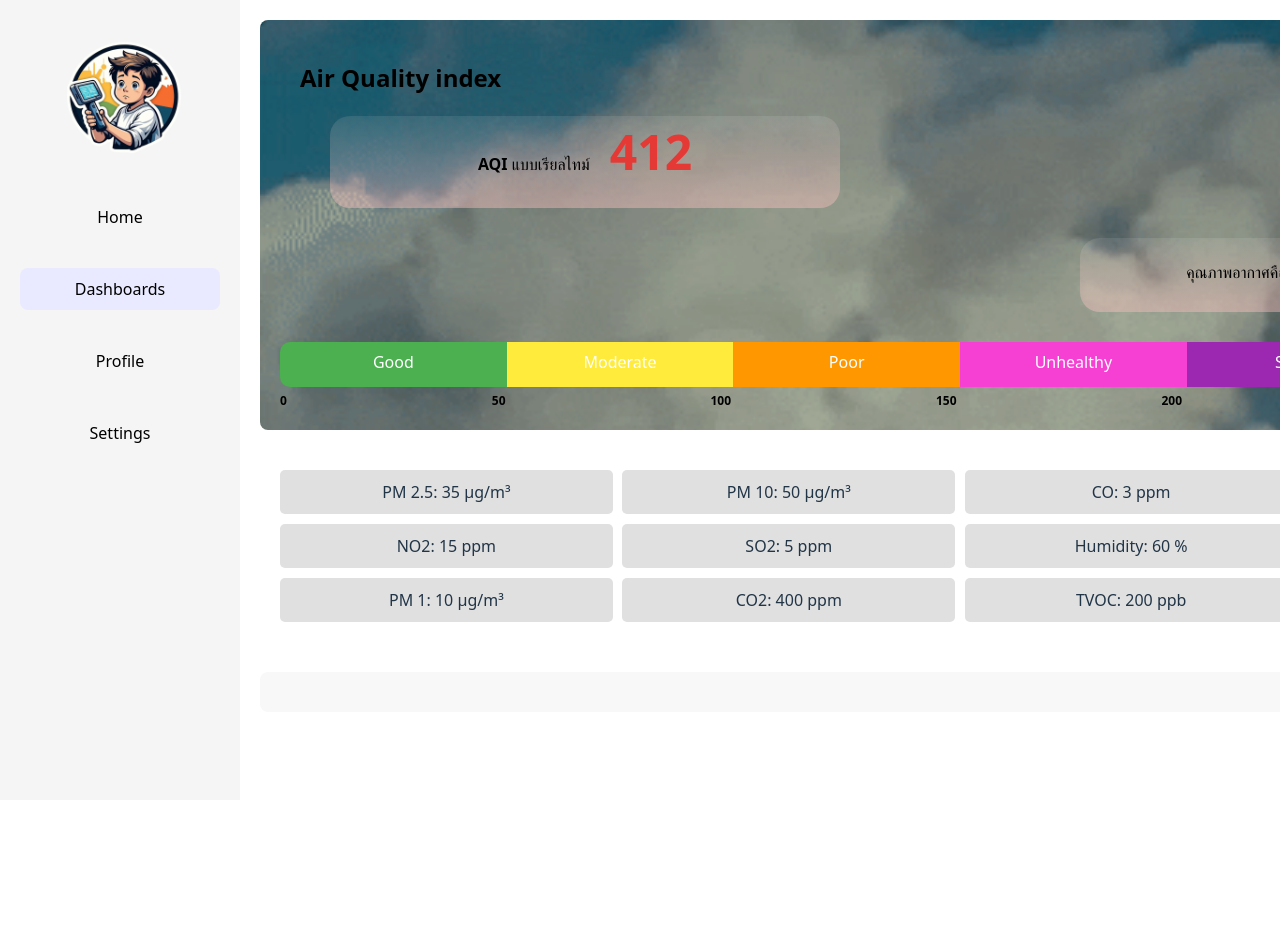
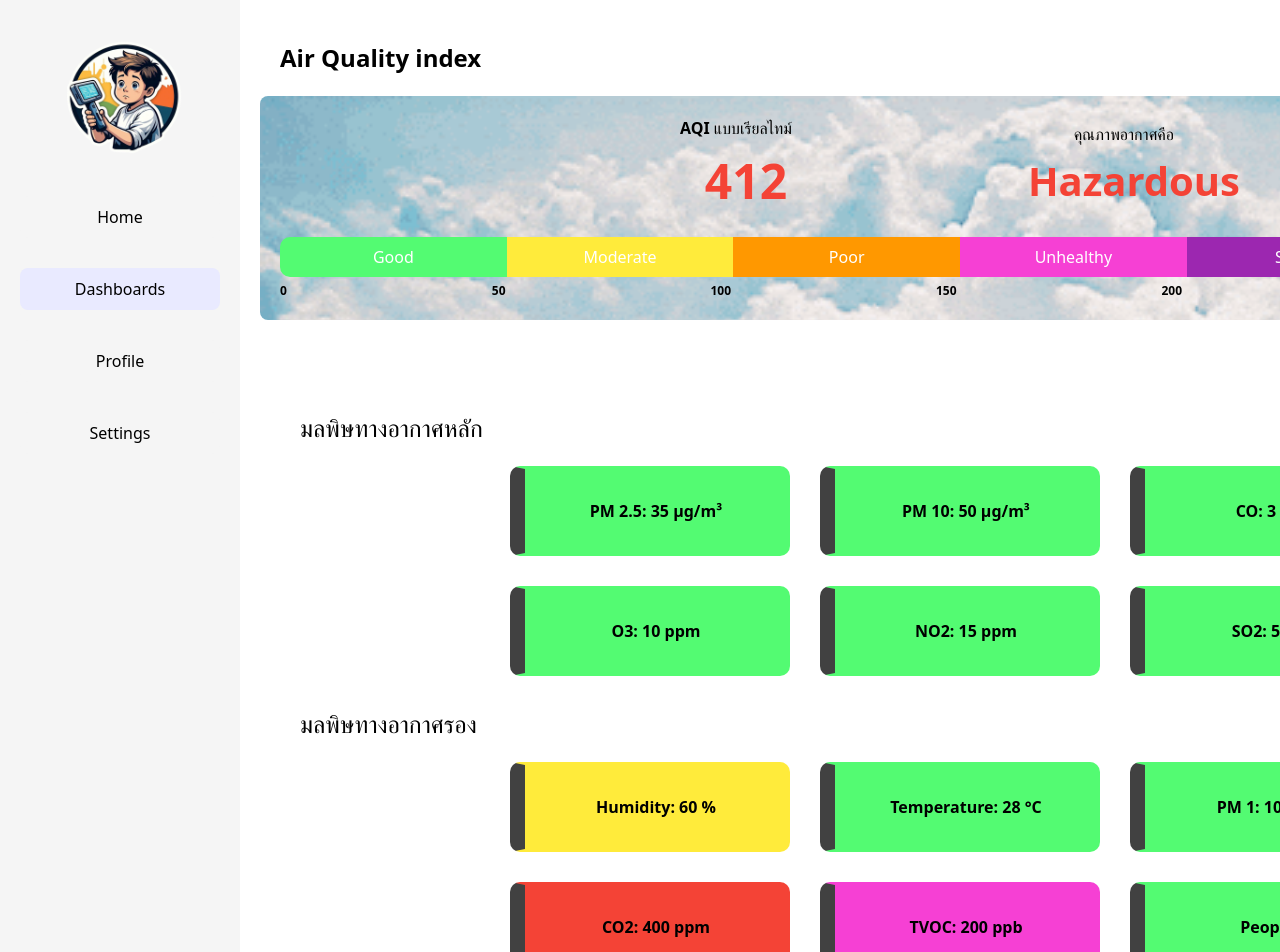
Before and after one commit to Paramet02/Classroom-Environment-Monitoring-System-Front-End, a React (Vite) app: page /dashboard in a window 1280 px wide. Shown: the top 952 px of the page. Before the commit the page ends 800 px from the top, so only its background shows below. Built offline with nearby package versions, Linux system fonts and the light colour scheme.

Commit message:
Update  01/04/25
Update Dashboard  v2

```diff
--- a/package.json
+++ b/package.json
@@ -16,7 +16,8 @@
     "react-dom": "^19.0.0",
     "react-icons": "^5.5.0",
     "react-router": "^7.3.0",
-    "react-router-dom": "^7.3.0"
+    "react-router-dom": "^7.3.0",
+    "react-select": "^5.10.1"
   },
   "devDependencies": {
     "@eslint/js": "^9.21.0",
--- a/src/components/Dashboard.css
+++ b/src/components/Dashboard.css
@@ -116,14 +116,14 @@
 
   .dashboard-container {
     display: flex;
-    height: 100vh;
+    height: 500vh;
     width: 210vh;
-    background-color: #FFFF;
+    background-color: #ffff;
   }
 
   .sidebar {
     width: 200px;
-    background-color: #F5F5F5;
+    background-color: #f5f5f5;
     padding: 20px;
   }
 
@@ -133,13 +133,15 @@
     padding: 10px;
     margin-bottom: 30px;
     border: none;
-    background-color: #F5F5F5;
+    background-color: #f5f5f5;
     cursor: pointer;
     color: #000;
   }
-  .page button{
-    background-color: #E9EAFF;
+
+  .page button {
+    background-color: #e9eaff;
   }
+
   .sidebar-logo {
     width: 150px;
     height: 150px;
@@ -153,14 +155,17 @@
   }
 
   .aqi-card {
-    background-image: url('../assets/Picture/lightcloud.gif');
-  background-repeat: no-repeat;
-  background-size: cover;
+    background-image: url('../assets/Picture/sky.gif');
+    background-repeat: no-repeat;
+    background-size: cover;
     padding: 20px;
     border-radius: 8px;
     margin-bottom: 20px;
   }
-
+  .Header {
+    margin-top: 20px;
+    margin-bottom: 20px;
+  }
   .aqi-title {
     padding-left: 20px;
     display: flex;
@@ -171,6 +176,7 @@
   }
 
   .aqi-details {
+    display: flex;
     justify-content: space-between;
     align-items: center;
     margin-bottom: 20px;
@@ -178,24 +184,20 @@
   }
 
   .aqi-value-container {
-    border-radius: 20px;
-    margin-bottom: 30px;
-    background: linear-gradient(to bottom, #ffffff18, #ffc2c16c);
+    display: flex;
+    flex-direction: column;
+    align-items: center;
     text-align: center;
-    justify-content: space-between;
-    margin-left: 50px;
-    margin-right: 800px;
-    padding-bottom: 20px;
+    margin-right: 20px;
+    margin-left: 400px;
   }
+
   .aqi-quality-container {
-    border-radius: 20px;
-    margin-bottom: 30px;
-    background: linear-gradient(to bottom, #ffffff18, #ffc2c16c);
+    display: flex;
+    flex-direction: column;
+    align-items: center;
     text-align: center;
-    justify-content: space-between;
-    margin-left: 800px;
-    margin-right:100px;
-    padding-bottom: 20px;
+    margin-right: 400px;
   }
 
   .aqi-label {
@@ -208,13 +210,13 @@
   .aqi-value {
     font-size: 48px;
     font-weight: bold;
-    color: #e53935; /* สีแดงสำหรับค่า AQI สูง */
+    color: #e53935;
   }
 
   .aqi-quality {
-    font-size: 24px;
+    font-size: 40px;
     font-weight: bold;
-    color: #e53935; /* สีแดงสำหรับคุณภาพอากาศแย่ */
+    color: #e53935;
   }
 
   .aqi-icon {
@@ -227,7 +229,7 @@
 
   .aqi-scale-bar {
     display: flex;
-    height: 45px;
+    height: 40px;
     border-radius: 10px;
     overflow: hidden;
   }
@@ -242,7 +244,7 @@
   }
 
   .aqi-scale-segment.good {
-    background-color: #4caf50;
+    background-color: #53FB72;
   }
 
   .aqi-scale-segment.moderate {
@@ -277,25 +279,47 @@
   .aqi-display {
     padding: 20px;
     border-radius: 8px;
+    margin-top: 50px;
     margin-bottom: 20px;
   }
 
   .aqi-row {
     display: flex;
     justify-content: space-between;
-    margin-bottom: 10px;
+    margin-bottom: 30px;
+    margin-right: 200px;
+    margin-left: 230px;
   }
 
   .aqi-box {
     background-color: #e0e0e0;
-    padding: 10px;
-    border-radius: 5px;
-    width: 23%; /* ปรับความกว้างให้เหมาะสม */
+    padding: 30px;
+    border-radius: 10px;
+    width: 23%;
     text-align: center;
+    color: #000;
+    font-weight: bold;
+    border: solid;
+    border-left-color: #414141;
+    border-left-width: 15px;
+    border-top-color: #e0e0e000;
+    border-bottom-color: #e0e0e000;
+    border-right-color: #e0e0e000;
+    margin-right: 30px;
+
   }
 
-  .graph-display {
-    background-color: #f8f8f8;
-    padding: 20px;
-    border-radius: 8px;
+  .graph-controls {
+    display: flex;
+    justify-content: flex-end;
+    margin-bottom: 20px;
   }
+
+  .graph-controls > div {
+    margin-left: 10px;
+  }
+  .aqi-display .chart-container {
+    width: 80%; /* ปรับขนาดความกว้างให้ใหญ่ขึ้น (80% ของ container) */
+    height: 400px; /* ปรับขนาดความสูง */
+    margin: 20px auto; /* จัดกึ่งกลางแนวนอน และเพิ่มระยะห่างด้านบนและด้านล่าง */
+  }
--- a/src/components/Dashboard.jsx
+++ b/src/components/Dashboard.jsx
@@ -1,7 +1,6 @@
 // import React from 'react';
 // import './Dashboard.css';
 // import { Link } from 'react-router-dom'; // เพิ่ม import Link
-
 
 // function Dashboard() {
 //   const date = "01/01/25";
@@ -248,7 +247,6 @@
 // }
 
 // export default Dashboard;
-
 
 // import React, { useState, useEffect } from 'react';
 // import './Dashboard.css';
@@ -531,10 +529,14 @@
 
 // export default Dashboard;
 
-
-import React from 'react';
+import React, { useState } from 'react';
 import './Dashboard.css';
 import logo from '../assets/Picture/Logo.png';
+import { Line } from 'react-chartjs-2';
+import { Chart as ChartJS, CategoryScale, LinearScale, PointElement, LineElement, Title, Tooltip, Legend } from 'chart.js';
+import Select from 'react-select';
+
+ChartJS.register(CategoryScale, LinearScale, PointElement, LineElement, Title, Tooltip, Legend);
 
 function Dashboard() {
   // จำลองค่า AQI
@@ -553,23 +555,55 @@ function Dashboard() {
 
   // จำลองค่า AQI สำหรับ card
   const aqiValue = 412;
-  const aqiQuality = 'Hazardous';
-
+  const getAqiQuality = (aqi) => {
+    if (aqi >= 0 && aqi <= 50) {
+      return 'Good';
+    } else if (aqi > 50 && aqi <= 100) {
+      return 'Moderate';
+    } else if (aqi > 100 && aqi <= 150) {
+      return 'Poor';
+    } else if (aqi > 150 && aqi <= 200) {
+      return 'Unhealthy';
+    } else if (aqi > 200 && aqi <= 300) {
+      return 'Severe';
+    } else if (aqi > 300 && aqi <= 350) {
+      return 'Hazardous';
+    } else {
+      return 'Hazardous'; // ค่าเกิน 350
+    }
+  };
+  const aqiQuality = getAqiQuality(aqiValue);
+  const getAqiColor = (aqi) => {
+    if (aqi >= 0 && aqi <= 50) {
+      return '#53FB72'; // เขียว
+    } else if (aqi > 50 && aqi <= 100) {
+      return '#ffeb3b'; // เหลือง
+    } else if (aqi > 100 && aqi <= 150) {
+      return '#ff9800'; // ส้ม
+    } else if (aqi > 150 && aqi <= 200) {
+      return '#f640d4'; // ชมพู
+    } else if (aqi > 200 && aqi <= 300) {
+      return '#9c27b0'; // ม่วง
+    } else if (aqi > 300 && aqi <= 350) {
+      return '#f44336'; // แดง
+    } else {
+      return '#f44336'; // แดง (ค่าเกิน 350)
+    }
+  };
   return (
-
     <div className="dashboard-container">
       <Sidebar />
       <div className="main-content">
+        <h2 className="aqi-title">Air Quality index</h2>
         <div className="aqi-card">
-          <h2 className="aqi-title">Air Quality index</h2>
           <div className="aqi-details">
             <div className="aqi-value-container">
               <span className="aqi-label">AQI แบบเรียลไทม์</span>
-              <span className="aqi-value">{aqiValue}</span>
+              <span className="aqi-value" style={{ color: getAqiColor(aqiValue) }}>{aqiValue}</span>
             </div>
             <div className="aqi-quality-container">
               <span className="aqi-label">คุณภาพอากาศคือ</span>
-              <span className="aqi-quality">{aqiQuality}</span>
+              <span className="aqi-quality" style={{ color: getAqiColor(aqiValue) }}>{aqiQuality}</span>
               <span className="aqi-icon"></span> {/* ใช้ไอคอนแสดงอารมณ์ */}
             </div>
           </div>
@@ -607,20 +641,6 @@ function Dashboard() {
           tvoc={tvoc}
           people={people}
         />
-        <GraphDisplay
-          pm25={pm25}
-          pm10={pm10}
-          co={co}
-          o3={o3}
-          no2={no2}
-          so2={so2}
-          humidity={humidity}
-          temperature={temperature}
-          pm1={pm1}
-          co2={co2}
-          tvoc={tvoc}
-          people={people}
-        />
       </div>
     </div>
   );
@@ -629,10 +649,10 @@ function Dashboard() {
 function Sidebar() {
   return (
     <div className="sidebar">
-      <img src={logo} alt="Logo" className="sidebar-logo" /> {/* เพิ่มรูปโลโก้ */}
+      <img src={logo} alt="Logo" className="sidebar-logo" />
       <button>Home</button>
       <div className="page">
-      <button>Dashboards</button>
+        <button>Dashboards</button>
       </div>
       <button>Profile</button>
       <button>Settings</button>
@@ -654,49 +674,137 @@ function AQIDisplay({
   tvoc,
   people,
 }) {
+  const [selectedTemperature, setSelectedTemperature] = useState('temperature');
+  const [selectedHour, setSelectedHour] = useState('24');
+
+  const temperatureOptions = [
+    { value: 'temperature', label: 'อุณหภูมิ' },
+    { value: 'humidity', label: 'ความชื้น' },
+    { value: 'pm25', label: 'PM 2.5' },
+    { value: 'pm10', label: 'PM 10' },
+    { value: 'co', label: 'CO' },
+    { value: 'o3', label: 'O3' },
+    { value: 'no2', label: 'NO2' },
+    { value: 'so2', label: 'SO2' },
+    { value: 'pm1', label: 'PM 1' },
+    { value: 'co2', label: 'CO2' },
+    { value: 'tvoc', label: 'TVOC' },
+    { value: 'people', label: 'จำนวนคน' },
+  ];
+
+  const hourOptions = [
+    { value: '24', label: '24 ชั่วโมง' },
+    { value: '12', label: '12 ชั่วโมง' },
+    { value: '6', label: '6 ชั่วโมง' },
+  ];
+
+  const data = {
+    labels: ['1', '2', '3', '4', '5', '6', '7', '8', '9', '10', '11', '12', '13', '14', '15', '16', '17', '18', '19', '20', '21', '22', '23', '24'],
+    datasets: [
+      {
+        label: temperatureOptions.find(option => option.value === selectedTemperature).label,
+        data: [temperature, humidity, pm25, pm10, temperature, humidity, pm25, pm10, temperature, humidity, pm25, pm10, temperature, humidity, pm25, pm10, temperature, humidity, pm25, pm10, temperature, humidity, pm25, pm10], // ตัวอย่างข้อมูล
+        fill: false,
+        borderColor: 'rgb(75, 192, 192)',
+        tension: 0.1,
+      },
+    ],
+  };
+
+  const options = {
+    maintainAspectRatio: false,
+    responsive: true,
+    height: 400,
+    scales: {
+      y: {
+        beginAtZero: true,
+      },
+    },
+  };
+
+  const selectStyles = {
+    control: (provided) => ({
+      ...provided,
+      color: 'black',
+    }),
+    singleValue: (provided) => ({
+      ...provided,
+      color: 'black',
+    }),
+    option: (provided) => ({
+      ...provided,
+      color: 'black',
+    }),
+  };
+
+  const getColor = (value) => {
+    if (value >= 0 && value <= 50) {
+      return '#53FB72'; // เขียว
+    } else if (value > 50 && value <= 100) {
+      return '#ffeb3b'; // เหลือง
+    } else if (value > 100 && value <= 150) {
+      return '#ff9800'; // ส้ม
+    } else if (value > 150 && value <= 200) {
+      return '#f640d4'; // ชมพู
+    } else if (value > 200 && value <= 300) {
+      return '#9c27b0'; // ม่วง
+    } else if (value > 300 && value <= 500) {
+      return '#f44336'; // แดง
+    } else {
+      return '#e0e0e0'; // สีเริ่มต้น
+    }
+  };
+
   return (
     <div className="aqi-display">
-      <div className="aqi-row">
-        <div className="aqi-box">PM 2.5: {pm25} µg/m³</div>
-        <div className="aqi-box">PM 10: {pm10} µg/m³</div>
-        <div className="aqi-box">CO: {co} ppm</div>
-        <div className="aqi-box">O3: {o3} ppm</div>
+      <div className="Header">
+        <h2 className="aqi-title">มลพิษทางอากาศหลัก</h2>
       </div>
       <div className="aqi-row">
-        <div className="aqi-box">NO2: {no2} ppm</div>
-        <div className="aqi-box">SO2: {so2} ppm</div>
-        <div className="aqi-box">Humidity: {humidity} %</div>
-        <div className="aqi-box">Temperature: {temperature} °C</div>
+        <div className="aqi-box" style={{ backgroundColor: getColor(pm25) }}>PM 2.5: {pm25} µg/m³</div>
+        <div className="aqi-box" style={{ backgroundColor: getColor(pm10) }}>PM 10: {pm10} µg/m³</div>
+        <div className="aqi-box" style={{ backgroundColor: getColor(co) }}>CO: {co} ppm</div>
       </div>
       <div className="aqi-row">
-        <div className="aqi-box">PM 1: {pm1} µg/m³</div>
-        <div className="aqi-box">CO2: {co2} ppm</div>
-        <div className="aqi-box">TVOC: {tvoc} ppb</div>
-        <div className="aqi-box">People: {people}</div>
+        <div className="aqi-box" style={{ backgroundColor: getColor(o3) }}>O3: {o3} ppm</div>
+        <div className="aqi-box" style={{ backgroundColor: getColor(no2) }}>NO2: {no2} ppm</div>
+        <div className="aqi-box" style={{ backgroundColor: getColor(so2) }}>SO2: {so2} ppm</div>
+      </div>
+      <div className="Header">
+        <h2 className="aqi-title">มลพิษทางอากาศรอง</h2>
+      </div>
+      <div className="aqi-row">
+        <div className="aqi-box" style={{ backgroundColor: getColor(humidity) }}>Humidity: {humidity} %</div>
+        <div className="aqi-box" style={{ backgroundColor: getColor(temperature) }}>Temperature: {temperature} °C</div>
+        <div className="aqi-box" style={{ backgroundColor: getColor(pm1) }}>PM 1: {pm1} µg/m³</div>
+      </div>
+      <div className="aqi-row">
+        <div className="aqi-box" style={{ backgroundColor: getColor(co2) }}>CO2: {co2} ppm</div>
+        <div className="aqi-box" style={{ backgroundColor: getColor(tvoc) }}>TVOC: {tvoc} ppb</div>
+        <div className="aqi-box" style={{ backgroundColor: getColor(people) }}>People: {people}</div>
+      </div>
+      <div className="Header">
+        <h2 className="aqi-title">กราฟแสดงข้อมูล</h2>
+      </div>
+      <div className="graph-controls">
+        <Select
+          options={temperatureOptions}
+          defaultValue={temperatureOptions.find(option => option.value === selectedTemperature)}
+          onChange={selectedOption => setSelectedTemperature(selectedOption.value)}
+          styles={selectStyles}
+        />
+        <Select
+          options={hourOptions}
+          defaultValue={hourOptions.find(option => option.value === selectedHour)}
+          onChange={selectedOption => setSelectedHour(selectedOption.value)}
+          styles={selectStyles}
+        />
+      </div>
+      <div className="chart-container">
+        <Line data={data} options={options} />
       </div>
     </div>
   );
 }
 
-function GraphDisplay({
-  pm25,
-  pm10,
-  co,
-  o3,
-  no2,
-  so2,
-  humidity,
-  temperature,
-  pm1,
-  co2,
-  tvoc,
-  people,
-}) {
-  return (
-    <div className="graph-display">
-      {/* แสดงกราฟ */}
-    </div>
-  );
-}
-
 export default Dashboard;
```
Also changed, not shown: src/assets/Picture/sky.gif (added), 1 other file (tests, documents, lock files or other folders).
